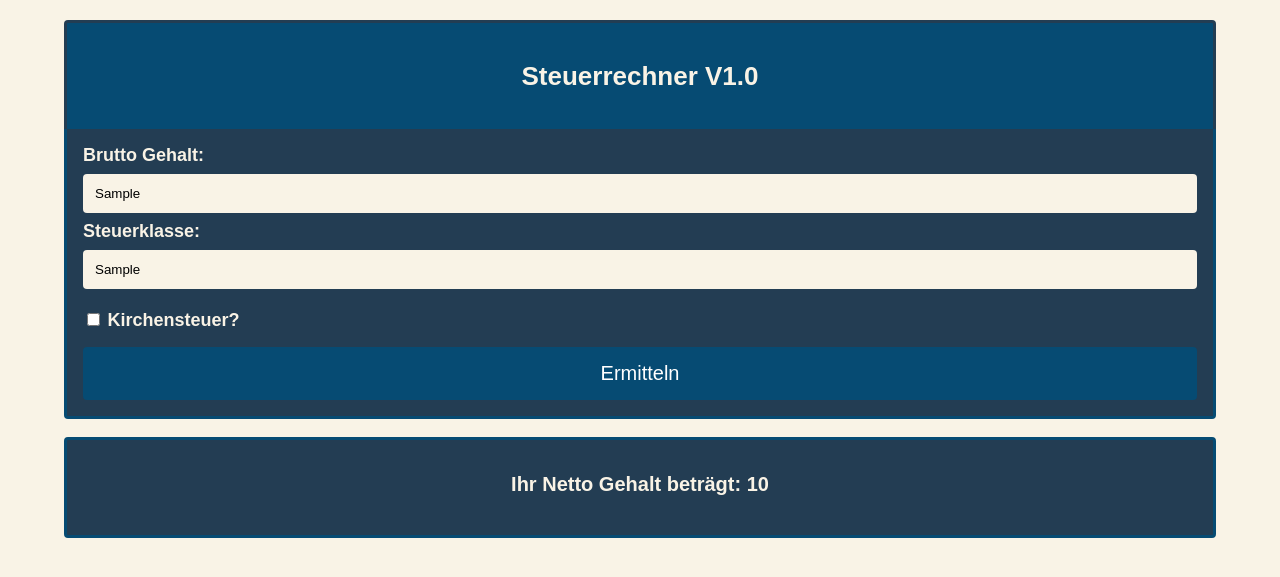
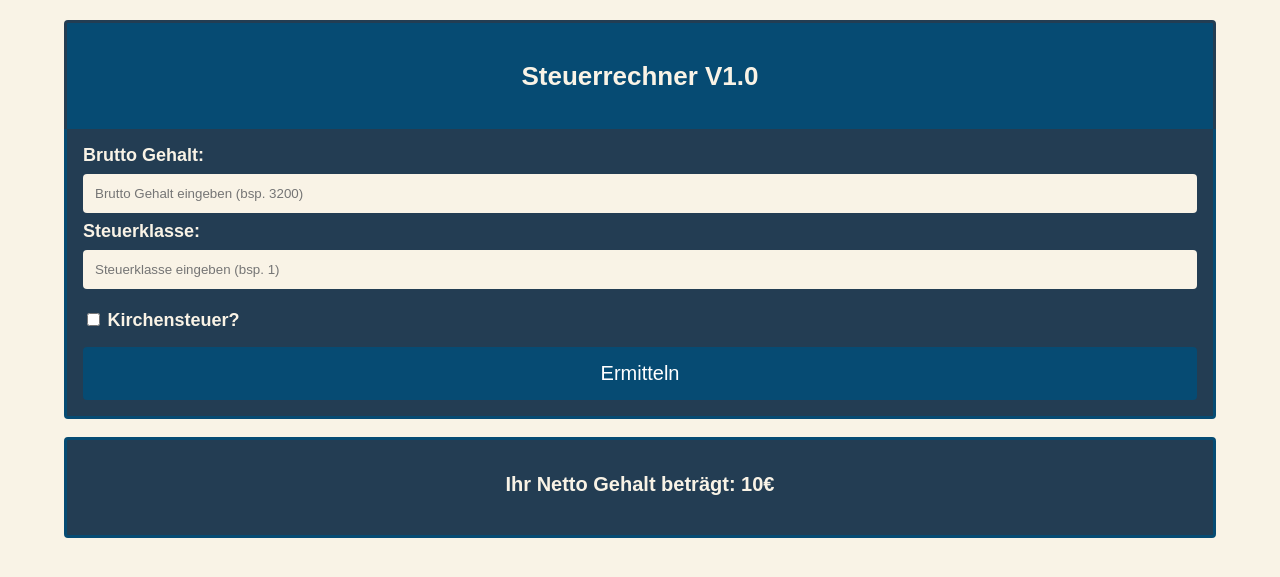
Before and after one commit to YassinS/steuercalculator, a Flask app: template templates/index.html in a window 1280 px wide. Shown: the top 577 px of the page. Run offline with Flask 2, Linux system fonts and the light colour scheme; the template is opened without the code that fills it: most values are stand-ins (such as "Sample title", 1, 10 or a date in 2020).

Commit message:
Lohnsteuer anzeige

```diff
--- a/main.py
+++ b/main.py
@@ -14,7 +14,6 @@ def check_db(gehalt,steuerklasse):
     return res
 def check_csv(gehalt,steuerklasse):
     with open("Lohnsteuertabelle.csv") as csvfile:
-        print(steuerklasse, file=sys.stderr)
         rows = csv.reader(csvfile,delimiter=";")
         for row in rows:
             if gehalt in row:
@@ -40,14 +39,10 @@ def index():
         else:
             values = {"gehalt":gehalt,"steuerklasse":steuerklasse,"kirche":"Nein"}
         print(lohnsteuer)
-        return render_template("index.html",tax=lohnsteuer,values=values,gehalt_input=gehalt,steuerklasse_input=steuerklasse)
+        return render_template("index.html",tax=lohnsteuer,gehalt_input=gehalt,steuerklasse_input=steuerklasse)
     if request.method=="GET":
-        return render_template("index.html")
+        return render_template("index.html",tax=0,gehalt_input="",steuerklasse_input="")
 
-
-@app.route('/result')
-def result():
-    return render_template("result.html")
 
 if __name__ == "__main__":
     app.run(host='0.0.0.0', port=1800,debug=True)
--- a/static/style.css
+++ b/static/style.css
@@ -65,7 +65,7 @@ form {
     margin-top: 20px;
 }
 
-input[type=text]{
+input[type=number]{
     width: 100%;
     padding: 12px;
     margin: 8px 0;
@@ -75,7 +75,7 @@ input[type=text]{
     box-sizing: border-box;
 }
 
-input[type=text]:focus, input[type=text]:hover{
+input[type=number]:focus, input[type=number]:hover{
     background-color: rgb(185, 185, 185);
     outline: none;
     transition: all 0.5s;
@@ -85,7 +85,7 @@ input[type=checkbox] {
     margin-top: 16px;
 }
 
-form input[type=text], button{
+form input[type=number], button{
     border-radius: 4px;
 }
 
--- a/templates/index.html
+++ b/templates/index.html
@@ -21,7 +21,7 @@
         <div class="container cform">
           <label for="IB_Brutto">Brutto Gehalt: </label>
           <input
-            type="text"
+            type="number"
             name="IB_Brutto"
             placeholder="Brutto Gehalt eingeben (bsp. 3200)"
             value="{{gehalt_input}}"
@@ -30,7 +30,7 @@
 
           <label for="IB_Steuerklasse">Steuerklasse:</label>
           <input
-            type="text"
+            type="number"
             name="IB_Steuerklasse"
             placeholder="Steuerklasse eingeben (bsp. 1)"
             value="{{steuerklasse_input}}"
@@ -53,12 +53,13 @@
     </section>
 
     <br />
-
+    {% if tax != 0 %}
     <section id="Result">
       <div class="container cresult">
-        <h2>Ihr Netto Gehalt beträgt: {{tax}}</h2>
+        <h2>Ihr Netto Gehalt beträgt: {{tax}}€</h2>
         <p class="Netto"></p>
       </div>
     </section>
+    {% endif %}
   </body>
 </html>
```
